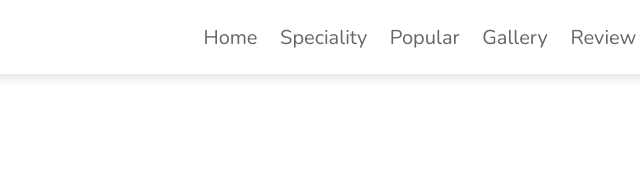
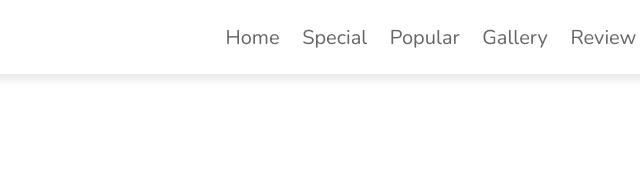
Before and after one commit to andirepobae/andirepo.github.io, a plain HTML site: page index.html in a window 1280 px wide. Shown: the top 174 px of the page, 454-1094 px from the left. Drawn offline with nearby package versions, Linux system fonts and the light colour scheme.

Commit message:
rubah populer

```diff
--- a/index.html
+++ b/index.html
@@ -24,7 +24,7 @@
 
     <nav class="navbar">
         <a href="#home">home</a>
-        <a href="#speciality">speciality</a>
+        <a href="#speciality">special</a>
         <a href="#popular">popular</a>
         <a href="#gallery">gallery</a>
         <a href="#review">review</a>
```
